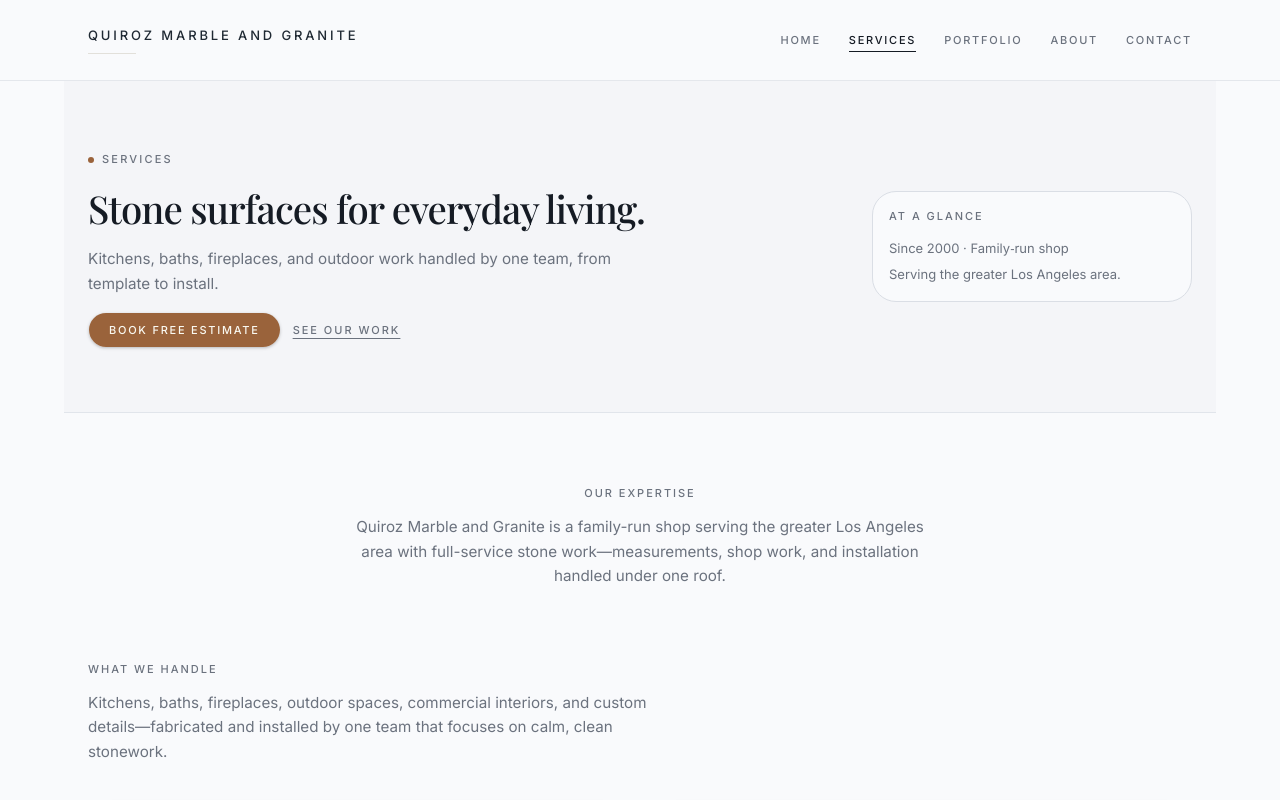
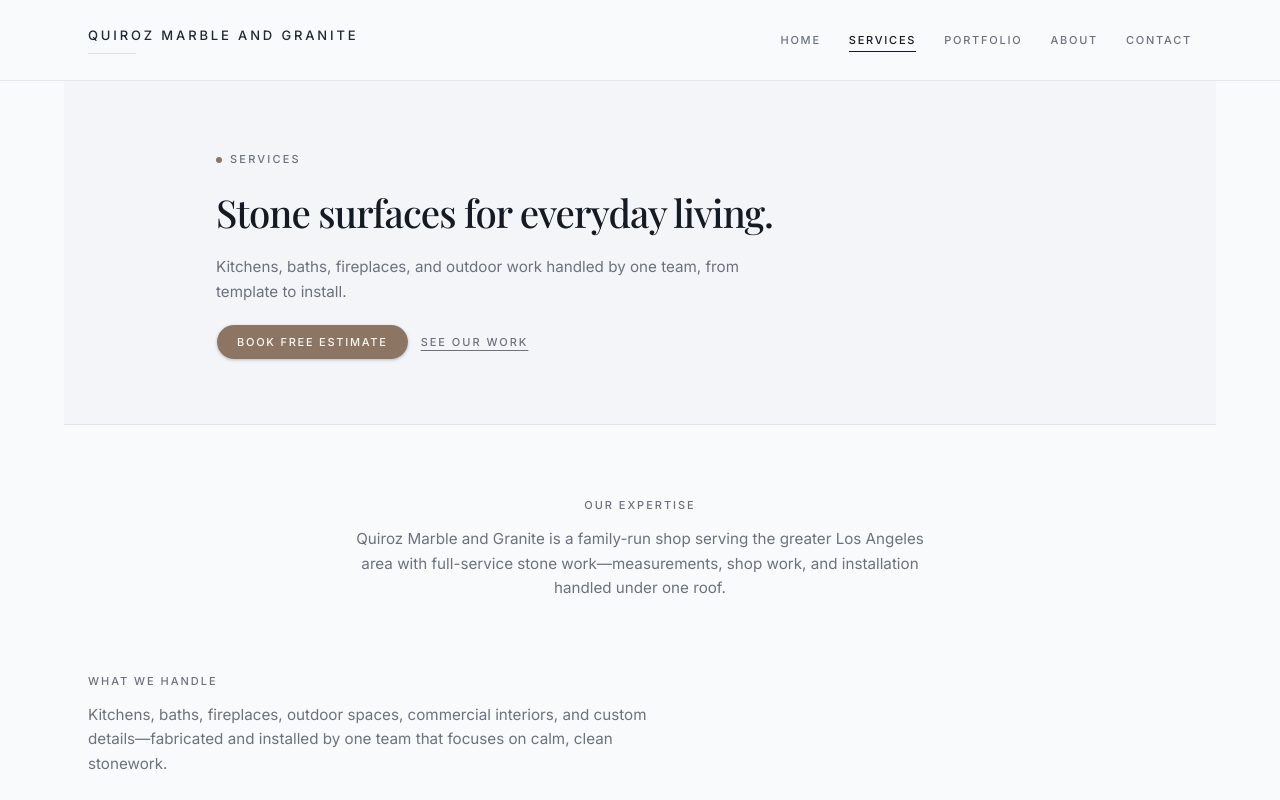
Before and after one commit to leoqjr/quiroz-marble-and-granite-site, a Next.js app: page /services in a window 1280 px wide. Shown: the top 800 px of the page. Built offline with nearby package versions, Linux system fonts and the light colour scheme; grey boxes are pictures that could not be loaded; a web font is replaced by a local one.

Commit message:
hero adjustments

```diff
--- a/src/app/globals.css
+++ b/src/app/globals.css
@@ -79,14 +79,14 @@
 }
 
 /* ==============================
-   Light theme: almost-white + warm stone
+   Light theme: almost-white + soft taupe
    ============================== */
 /*
   Direction:
   - Background: almost-white neutral (clean, airy)
   - Foreground: neutral charcoal
-  - Primary: rich clay brown for CTAs
-  - Accent: muted brass / warm metal for details
+  - Primary: desaturated taupe (stone-like, not orange)
+  - Accent: soft stone gray-beige for details
 */
 
 :root {
@@ -98,10 +98,8 @@
   */
 
   /* Base surface + text */
-  /* Almost-white neutral background (very close to your original) */
-  --background: oklch(0.985 0.003 270);
-  /* Neutral charcoal for text */
-  --foreground: oklch(0.22 0.02 260);
+  --background: oklch(0.985 0.003 270); /* almost-white neutral */
+  --foreground: oklch(0.22 0.02 260); /* neutral charcoal */
 
   /* Cards & popovers slightly lifted from background */
   --card: oklch(0.97 0.004 270);
@@ -110,9 +108,10 @@
   --popover: var(--card);
   --popover-foreground: var(--foreground);
 
-  /* Primary: rich clay brown for main CTAs (approx #8A5A3B) */
-  --primary: oklch(0.55 0.09 55);
-  --primary-foreground: oklch(0.98 0.01 95);
+  /* Primary: soft taupe (muted, low-chroma, not orange) */
+  /* Think greige stone / mocha, enough contrast on the light bg */
+  --primary: oklch(0.58 0.04 60);
+  --primary-foreground: oklch(0.98 0.005 95);
 
   /* Secondary: very light neutral surface for subtle buttons / chips */
   --secondary: oklch(0.95 0.01 260);
@@ -122,9 +121,9 @@
   --muted: oklch(0.96 0.006 260);
   --muted-foreground: oklch(0.55 0.02 260);
 
-  /* Accent: muted brass / champagne (approx #C4975A) */
-  --accent: oklch(0.75 0.09 75);
-  --accent-foreground: oklch(0.24 0.03 40);
+  /* Accent: soft stone gray-beige (cooler, quieter than brass) */
+  --accent: oklch(0.82 0.02 80);
+  --accent-foreground: oklch(0.24 0.02 40);
 
   /* Destructive */
   --destructive: oklch(0.6 0.16 25);
@@ -134,15 +133,15 @@
   --border: oklch(0.9 0.01 260);
   --input: oklch(0.94 0.01 260);
 
-  /* Ring (focus outlines) – use accent brass for a premium feel */
+  /* Ring (focus outlines) – use the accent stone color */
   --ring: var(--accent);
 
-  /* Charts – warm neutrals so they sit with the brand */
-  --chart-1: oklch(0.72 0.07 75); /* brass */
-  --chart-2: oklch(0.64 0.07 55); /* clay */
-  --chart-3: oklch(0.8 0.04 95); /* light neutral */
-  --chart-4: oklch(0.6 0.05 45); /* darker stone */
-  --chart-5: oklch(0.5 0.05 30); /* deep neutral */
+  /* Charts – warm/neutral so they sit with the brand */
+  --chart-1: oklch(0.72 0.03 80); /* stone accent */
+  --chart-2: oklch(0.64 0.04 60); /* taupe */
+  --chart-3: oklch(0.8 0.02 95); /* light neutral */
+  --chart-4: oklch(0.6 0.03 45); /* darker stone */
+  --chart-5: oklch(0.5 0.03 30); /* deep neutral */
 
   /* Radius base: slightly larger for softer cards/buttons */
   --radius: 0.75rem; /* 12px baseline, then scaled in @theme */
@@ -159,10 +158,10 @@
 }
 
 /* ==============================
-   Dark theme: neutral with warm accent
+   Dark theme: neutral with soft taupe
    ============================== */
 /*
-  Neutral charcoal dark mode with the same clay/brass family.
+  Neutral charcoal dark mode with the same taupe/stone family.
   Only applies with `.dark`.
 */
 
@@ -178,8 +177,8 @@
   --popover: oklch(0.2 0.02 260);
   --popover-foreground: var(--foreground);
 
-  /* Primary: lighter clay for CTAs on dark */
-  --primary: oklch(0.7 0.09 55);
+  /* Primary: lighter taupe for CTAs on dark */
+  --primary: oklch(0.72 0.04 60);
   --primary-foreground: oklch(0.16 0.02 260);
 
   --secondary: oklch(0.23 0.02 260);
@@ -188,8 +187,8 @@
   --muted: oklch(0.24 0.02 260);
   --muted-foreground: oklch(0.78 0.02 260);
 
-  /* Accent: brass still works on dark */
-  --accent: oklch(0.75 0.09 75);
+  /* Accent: same soft stone accent on dark */
+  --accent: oklch(0.78 0.03 80);
   --accent-foreground: oklch(0.18 0.02 260);
 
   --destructive: oklch(0.6 0.16 25);
@@ -199,17 +198,17 @@
   --input: oklch(0.29 0.015 260 / 0.7);
   --ring: var(--accent);
 
-  --chart-1: oklch(0.75 0.09 75);
-  --chart-2: oklch(0.7 0.09 55);
-  --chart-3: oklch(0.63 0.06 45);
-  --chart-4: oklch(0.53 0.05 35);
-  --chart-5: oklch(0.45 0.05 30);
+  --chart-1: oklch(0.78 0.03 80);
+  --chart-2: oklch(0.72 0.04 60);
+  --chart-3: oklch(0.63 0.03 45);
+  --chart-4: oklch(0.53 0.03 35);
+  --chart-5: oklch(0.45 0.03 30);
 
   --sidebar: oklch(0.19 0.02 260);
   --sidebar-foreground: var(--foreground);
   --sidebar-primary: var(--primary);
   --sidebar-primary-foreground: var(--primary-foreground);
-  --sidebar-accent: oklch(0.23 0.02 260);
+  --sidebar-accent: oklch(0.26 0.02 260);
   --sidebar-accent-foreground: var(--foreground);
   --sidebar-border: oklch(0.29 0.015 260 / 0.6);
   --sidebar-ring: var(--ring);
--- a/src/components/site/about-page-client.tsx
+++ b/src/components/site/about-page-client.tsx
@@ -35,9 +35,9 @@ export function AboutPageClient() {
 function HeroSection() {
   return (
     <section className="border-b border-border/70 bg-card">
-      <div className="mx-auto flex max-w-6xl flex-col gap-6 px-4 py-12 md:flex-row md:items-center md:justify-between md:px-6 md:py-16">
+      <div className="mx-auto max-w-4xl px-4 py-12 md:px-6 md:py-16">
         {/* Text */}
-        <div className="max-w-xl space-y-4">
+        <div className="space-y-4 md:space-y-5">
           <p className="inline-flex items-center gap-2 text-[10px] font-medium uppercase tracking-[0.2em] text-muted-foreground md:text-[11px]">
             <span className="h-1.5 w-1.5 rounded-full bg-primary" />
             About
@@ -45,7 +45,7 @@ function HeroSection() {
           <h1 className="font-heading text-3xl font-medium tracking-tight text-foreground md:text-[2.4rem]">
             A family stone shop in Los Angeles.
           </h1>
-          <p className="text-sm leading-relaxed text-muted-foreground md:text-[0.95rem]">
+          <p className="max-w-xl text-sm leading-relaxed text-muted-foreground md:text-[0.95rem]">
             Quiroz Marble and Granite is a family‑run fabrication shop focused
             on calm, careful stonework for everyday spaces.
           </p>
@@ -57,17 +57,6 @@ function HeroSection() {
             >
               Learn our story
             </a>
-          </div>
-        </div>
-
-        {/* Simple facts block */}
-        <div className="mt-4 w-full max-w-xs rounded-2xl border border-border bg-background px-4 py-4 text-[12px] text-muted-foreground md:mt-0 md:text-[13px]">
-          <p className="text-[11px] font-medium uppercase tracking-[0.18em] text-muted-foreground">
-            In short
-          </p>
-          <div className="mt-3 space-y-1.5">
-            <p>Family owned since 2000.</p>
-            <p>In‑house fabrication in Los Angeles.</p>
           </div>
         </div>
       </div>
--- a/src/components/site/portfolio-page-client.tsx
+++ b/src/components/site/portfolio-page-client.tsx
@@ -183,9 +183,9 @@ export default function PortfolioPageClient() {
 function HeroSection() {
   return (
     <section className="border-b border-border/70 bg-card">
-      <div className="mx-auto flex max-w-6xl flex-col gap-6 px-4 py-12 md:flex-row md:items-center md:justify-between md:px-6 md:py-16">
+      <div className="mx-auto max-w-4xl px-4 py-12 md:px-6 md:py-16">
         {/* Text */}
-        <div className="max-w-xl space-y-4">
+        <div className="space-y-4 md:space-y-5">
           <p className="inline-flex items-center gap-2 text-[10px] font-medium uppercase tracking-[0.2em] text-muted-foreground md:text-[11px]">
             <span className="h-1.5 w-1.5 rounded-full bg-primary" />
             Portfolio
@@ -193,7 +193,7 @@ function HeroSection() {
           <h1 className="font-heading text-3xl font-medium tracking-tight text-foreground md:text-[2.4rem]">
             Selected stone projects in Los Angeles.
           </h1>
-          <p className="text-sm leading-relaxed text-muted-foreground md:text-[0.95rem]">
+          <p className="max-w-xl text-sm leading-relaxed text-muted-foreground md:text-[0.95rem]">
             Kitchens, baths, fireplaces, outdoor spaces, and commercial work
             tailored to each home and client.
           </p>
@@ -207,17 +207,6 @@ function HeroSection() {
             </Link>
           </div>
         </div>
-
-        {/* Simple context block */}
-        <div className="mt-4 w-full max-w-xs rounded-2xl border border-border bg-background px-4 py-4 text-[12px] text-muted-foreground md:mt-0 md:text-[13px]">
-          <p className="text-[11px] font-medium uppercase tracking-[0.18em] text-muted-foreground">
-            Project types
-          </p>
-          <div className="mt-3 space-y-1.5">
-            <p>Kitchens · Bathrooms · Fireplaces · Outdoor · Commercial</p>
-            <p>Use the filters below to explore similar spaces.</p>
-          </div>
-        </div>
       </div>
     </section>
   );
--- a/src/components/site/services-page-client.tsx
+++ b/src/components/site/services-page-client.tsx
@@ -141,9 +141,9 @@ export function ServicesPageClient() {
 function HeroSection() {
   return (
     <section className="border-b border-border/70 bg-card">
-      <div className="mx-auto flex max-w-6xl flex-col gap-6 px-4 py-12 md:flex-row md:items-center md:justify-between md:px-6 md:py-16">
+      <div className="mx-auto max-w-4xl px-4 py-12 md:px-6 md:py-16">
         {/* Text */}
-        <div className="max-w-xl space-y-4">
+        <div className="space-y-4 md:space-y-5">
           <p className="inline-flex items-center gap-2 text-[10px] font-medium uppercase tracking-[0.2em] text-muted-foreground md:text-[11px]">
             <span className="h-1.5 w-1.5 rounded-full bg-primary" />
             Services
@@ -151,7 +151,7 @@ function HeroSection() {
           <h1 className="font-heading text-3xl font-medium tracking-tight text-foreground md:text-[2.4rem]">
             Stone surfaces for everyday living.
           </h1>
-          <p className="text-sm leading-relaxed text-muted-foreground md:text-[0.95rem]">
+          <p className="max-w-xl text-sm leading-relaxed text-muted-foreground md:text-[0.95rem]">
             Kitchens, baths, fireplaces, and outdoor work handled by one team,
             from template to install.
           </p>
@@ -163,17 +163,6 @@ function HeroSection() {
             >
               See our work
             </Link>
-          </div>
-        </div>
-
-        {/* Simple stats block */}
-        <div className="mt-4 w-full max-w-xs rounded-2xl border border-border bg-background px-4 py-4 text-[12px] text-muted-foreground md:mt-0 md:text-[13px]">
-          <p className="text-[11px] font-medium uppercase tracking-[0.18em] text-muted-foreground">
-            At a glance
-          </p>
-          <div className="mt-3 space-y-1.5">
-            <p>Since 2000 · Family‑run shop</p>
-            <p>Serving the greater Los Angeles area.</p>
           </div>
         </div>
       </div>
```
